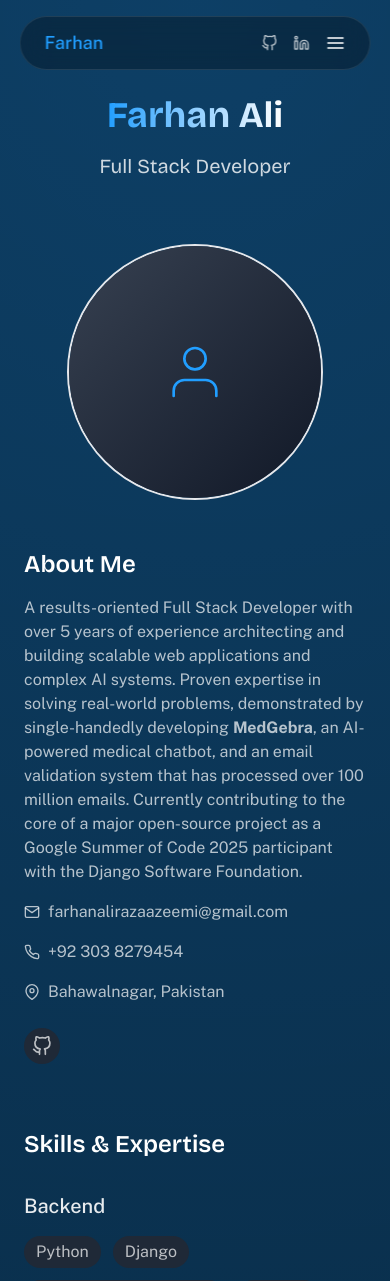
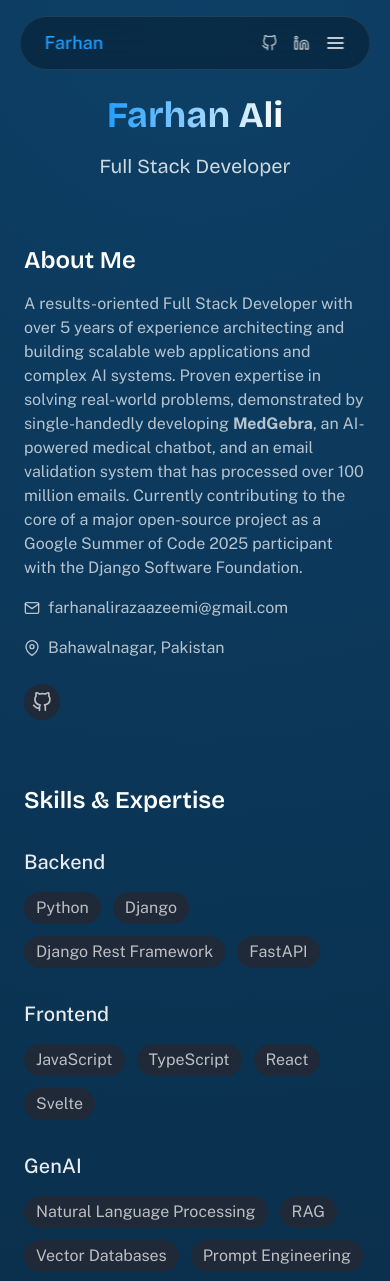
Before and after one commit to FarhanAliRaza/farhana.li, a SvelteKit app: page /about in a window 390 px wide. Shown: the top 1281 px of the page. Built offline with nearby package versions, Linux system fonts and the light colour scheme.

Commit message:
Simplify About page layout and remove profile image and phone details
Co-authored-by: msharpocta <msharpocta@gmail.com>

```diff
--- a/src/routes/(inner)/about/+page.svelte
+++ b/src/routes/(inner)/about/+page.svelte
@@ -50,39 +50,8 @@
 	</header>
 
 	<!-- Profile Section -->
-	<div class="mb-16 grid gap-12 md:grid-cols-3">
-		<!-- Profile Image -->
-		<div class="flex justify-center md:col-span-1">
-			<div
-				class="border-[var(--color-brand)]/30 relative h-64 w-64 overflow-hidden rounded-full border-2"
-			>
-				<div
-					class="from-[var(--color-brand)]/10 absolute inset-0 bg-gradient-to-b to-transparent"
-				></div>
-				<!-- Replace with your profile picture -->
-				<div
-					class="flex h-full w-full items-center justify-center bg-gradient-to-br from-gray-700 to-gray-900 text-[var(--color-brand)]"
-				>
-					<svg
-						xmlns="http://www.w3.org/2000/svg"
-						width="64"
-						height="64"
-						viewBox="0 0 24 24"
-						fill="none"
-						stroke="currentColor"
-						stroke-width="1"
-						stroke-linecap="round"
-						stroke-linejoin="round"
-					>
-						<path d="M20 21v-2a4 4 0 0 0-4-4H8a4 4 0 0 0-4 4v2"></path>
-						<circle cx="12" cy="7" r="4"></circle>
-					</svg>
-				</div>
-			</div>
-		</div>
-
-		<!-- Profile Info -->
-		<div class="md:col-span-2">
+	<div class="mb-16">
+		<div class="max-w-4xl mx-auto">
 			<h2 class="mb-4 text-2xl font-semibold text-white">About Me</h2>
 
 			<p class="mb-4 text-white/70">
@@ -115,23 +84,6 @@
 					</svg>
 					<span>farhanalirazaazeemi@gmail.com</span>
 				</a>
-				<div class="flex items-center gap-2 text-white/70">
-					<svg
-						xmlns="http://www.w3.org/2000/svg"
-						width="16"
-						height="16"
-						viewBox="0 0 24 24"
-						fill="none"
-						stroke="currentColor"
-						stroke-width="2"
-						stroke-linecap="round"
-						stroke-linejoin="round"
-					>
-						<path d="M22 16.92v3a2 2 0 0 1-2.18 2 19.79 19.79 0 0 1-8.63-3.07 19.5 19.5 0 0 1-6-6 19.79 19.79 0 0 1-3.07-8.67A2 2 0 0 1 4.11 2h3a2 2 0 0 1 2 1.72 12.84 12.84 0 0 0 .7 2.81 2 2 0 0 1-.45 2.11L8.09 9.91a16 16 0 0 0 6 6l1.27-1.27a2 2 0 0 1 2.11-.45 12.84 12.84 0 0 0 2.81.7A2 2 0 0 1 22 16.92z"
-						></path>
-					</svg>
-					<span>+92 303 8279454</span>
-				</div>
 				<div class="flex items-center gap-2 text-white/70">
 					<svg
 						xmlns="http://www.w3.org/2000/svg"
```
